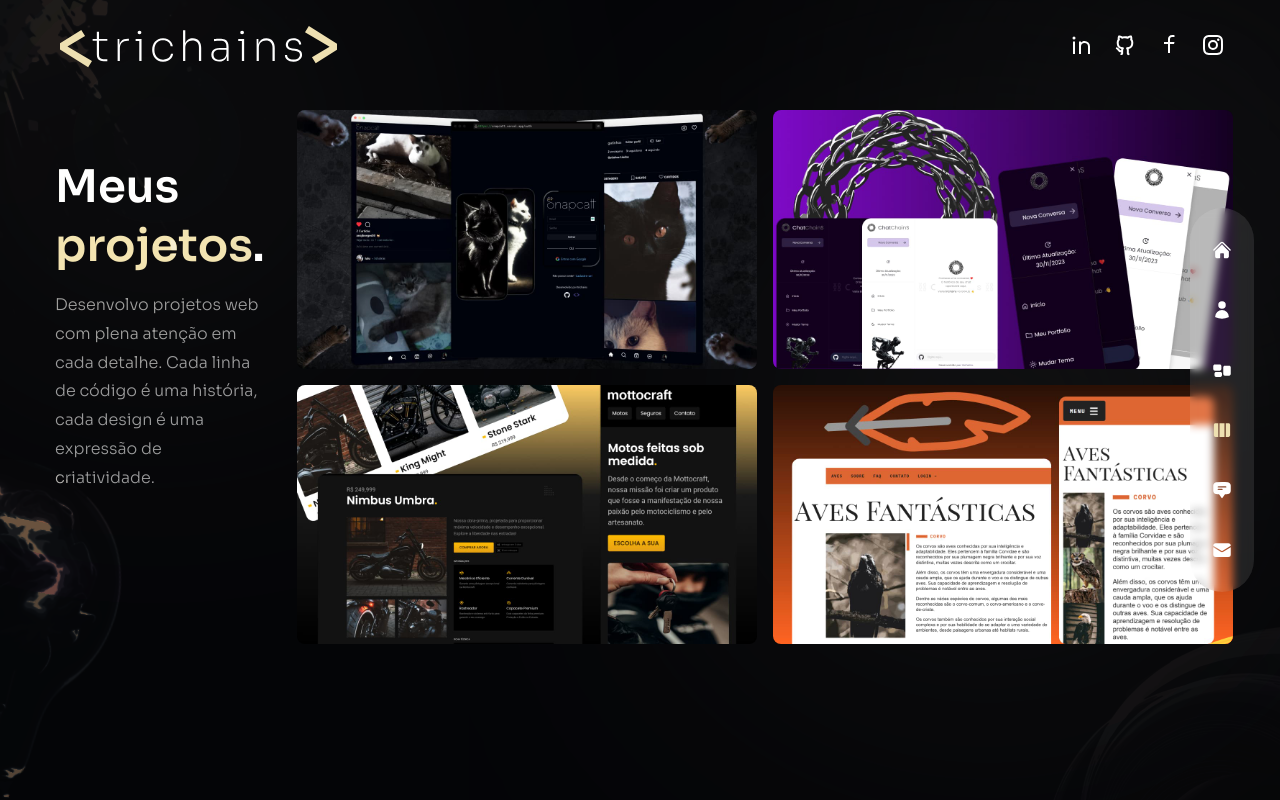
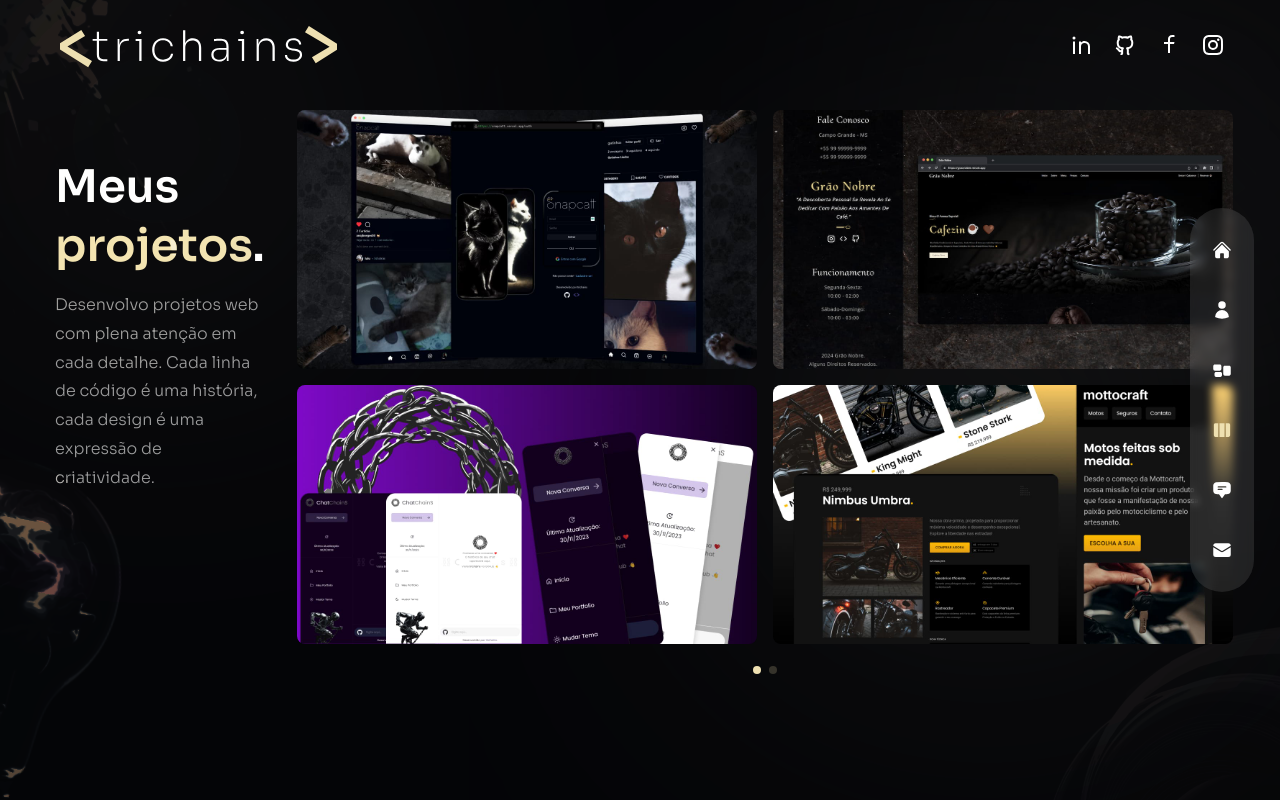
Before and after one commit to trichains/portfolio, a Next.js app: page /work in a window 1280 px wide. Built offline with nearby package versions, Linux system fonts and the light colour scheme.

Commit message:
add projeto: grao nobre

```diff
--- a/components/WorkSlider.js
+++ b/components/WorkSlider.js
@@ -12,6 +12,16 @@ const workSlider = {
           ),
           link: 'https://snapcatt.vercel.app',
           image: '/thumb5.jpg'
+        },
+        {
+          title: 'Grão Nobre',
+          description: (
+            <span className="bg-black bg-opacity-75 rounded py-1 w-max text-center inline text-white px-2">
+              Um site dedicado à arte do café.
+            </span>
+          ),
+          link: 'https://graonobre.vercel.app',
+          image: '/thumb6.jpg'
         },
         {
           title: 'ChatChains',
@@ -32,7 +42,11 @@ const workSlider = {
           ),
           link: 'https://mottocraft.vercel.app/',
           image: '/thumb2.jpg'
-        },
+        }
+      ]
+    },
+    {
+      projects: [
         {
           title: 'Aves Fantásticas',
           description: (
@@ -42,41 +56,37 @@ const workSlider = {
           ),
           link: 'https://trichains.github.io/aves-fantasticas/',
           image: '/thumb3.jpg'
+        },
+        {
+          title: 'WildBeast',
+          description: (
+            <span className="bg-black bg-opacity-75 rounded py-1 w-max text-center inline text-white px-2">
+              Explore o mundo da natureza com este site informativo.
+            </span>
+          ),
+          link: 'https://trichains.github.io/projeto-wildbeast/',
+          image: '/thumb4.jpg'
+        },
+        {
+          title: 'Em Breve',
+          description: (
+            <span className="bg-black bg-opacity-75 rounded py-1 w-max text-center inline text-white px-2">
+              Trabalhando nesse projeto 🧑‍🏭
+            </span>
+          ),
+          image: '/em-breve.svg'
+        },
+        {
+          title: 'Em Breve',
+          description: (
+            <span className="bg-black bg-opacity-75 rounded py-1 w-max text-center inline text-white px-2">
+              Trabalhando nesse projeto 🧑‍🏭
+            </span>
+          ),
+          image: '/em-breve.svg'
         }
       ]
     }
-    // {
-    //   projects: [
-    //     {
-    //       title: 'WildBeast',
-    //       description: (
-    //         <span className="bg-black bg-opacity-75 rounded py-1 w-max text-center inline text-white px-2">
-    //           Explore o mundo da natureza com este site informativo.
-    //         </span>
-    //       ),
-    //       link: 'https://trichains.github.io/projeto-wildbeast/',
-    //       image: '/thumb4.jpg'
-    //     },
-    //     {
-    //       title: 'Flip Card',
-    //       description: 'Um efeito de carta giratória interativo usando CSS e JavaScript.',
-    //       link: 'https://trichains.github.io/flip-card/',
-    //       image: '/thumb1.jpg'
-    //     },
-    //     {
-    //       title: 'Projeto Cordel',
-    //       description: 'Um projeto criativo inspirado no tradicional cordel brasileiro.',
-    //       link: 'https://trichains.github.io/projeto-cordel/',
-    //       image: '/thumb2.jpg'
-    //     },
-    //     {
-    //       title: 'Projeto Login Básico',
-    //       description: 'Um formulário de login simples e elegante.',
-    //       link: 'https://trichains.github.io/projeto-login-basico/',
-    //       image: '/thumb3.jpg'
-    //     }
-    //   ]
-    // }
   ]
 };
 
```
Also changed, not shown: public/em-breve.svg (added).
